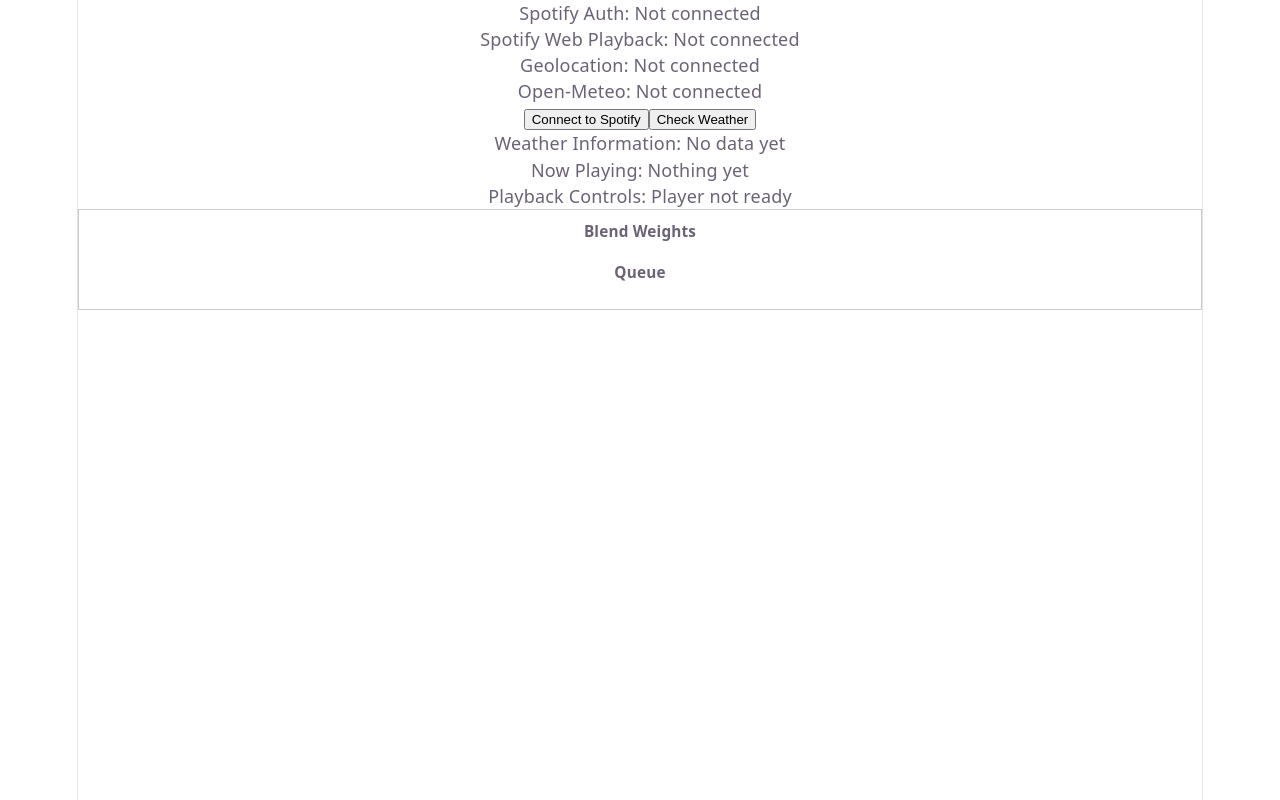
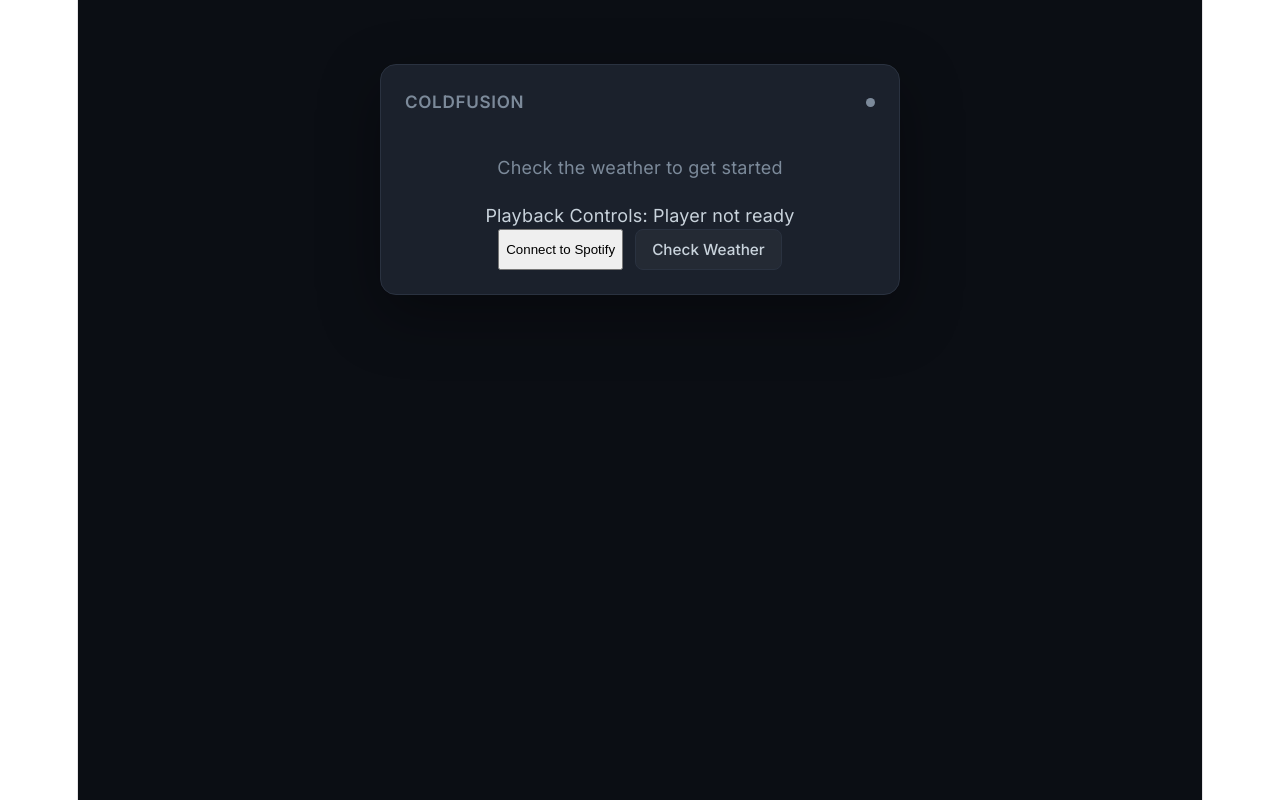
Before and after one commit to lexgit5/ColdFusion, a React (Vite) app: page / in a window 1280 px wide. Built offline with nearby package versions, Linux system fonts and the light colour scheme.

Commit message:
prototype ui

```diff
--- a/src/App.css
+++ b/src/App.css
@@ -1,184 +1,256 @@
-.counter {
-  font-size: 16px;
-  padding: 5px 10px;
-  border-radius: 5px;
+@import url('https://fonts.googleapis.com/css2?family=Fraunces:opsz,wght@9..144,400;9..144,600&family=Inter:wght@400;500;600&family=IBM+Plex+Mono:wght@400;500&display=swap');
+
+:root {
+  --panel-surface: #1B212C;
+  --text-primary: #C9D3DC;
+  --text-secondary: #7C8A9A;
+  --accent: #E8A34C;
+  --hairline: #2A3240;
+
+  --font-display: 'Fraunces', serif;
+  --font-body: 'Inter', sans-serif;
+  --font-mono: 'IBM Plex Mono', monospace;
+
+  --sky-color: #0B0E14; /* updated live via inline style from getSkyColor() */
+}
+
+* {
+  box-sizing: border-box;
+}
+
+body {
+  margin: 0;
+  font-family: var(--font-body);
+  color: var(--text-primary);
+}
+
+.sky-background {
+  min-height: 100vh;
+  width: 100%;
+  display: flex;
+  justify-content: center;
+  align-items: flex-start;
+  padding: 24px 16px;
+  background-color: var(--sky-color);
+  transition: background-color 2.5s ease;
+}
+
+.panel {
+  width: 100%;
+  max-width: 520px;
+  background: var(--panel-surface);
+  border: 1px solid var(--hairline);
+  border-radius: 16px;
+  padding: 24px;
+  margin-top: 40px;
+  box-shadow: 0 20px 60px rgba(0, 0, 0, 0.35);
+}
+
+/* --- Header row: app name + connection dot --- */
+.panel-header {
+  display: flex;
+  justify-content: space-between;
+  align-items: center;
+  margin-bottom: 20px;
+}
+
+.app-name {
+  font-family: var(--font-body);
+  font-weight: 600;
+  font-size: 0.95rem;
+  letter-spacing: 0.04em;
+  text-transform: uppercase;
+  color: var(--text-secondary);
+}
+
+.connection-dot {
+  width: 9px;
+  height: 9px;
+  border-radius: 50%;
+  background: var(--text-secondary);
+  transition: background 0.4s ease;
+}
+
+.connection-dot.connected {
+  background: var(--accent);
+  box-shadow: 0 0 8px var(--accent);
+}
+
+/* --- Weather headline --- */
+.weather-headline {
+  font-family: var(--font-display);
+  font-size: 2.4rem;
+  font-weight: 600;
+  line-height: 1.1;
+  margin: 0 0 20px 0;
+}
+
+.weather-headline .no-data {
+  font-family: var(--font-body);
+  font-size: 1rem;
+  font-weight: 400;
+  color: var(--text-secondary);
+}
+
+/* --- Blend bar (signature element) --- */
+.blend-bar {
+  display: flex;
+  width: 100%;
+  height: 10px;
+  border-radius: 6px;
+  overflow: hidden;
+  background: var(--hairline);
+  margin-bottom: 8px;
+}
+
+.blend-bar-segment {
+  height: 100%;
+  transition: width 2.5s ease;
+}
+
+.blend-legend {
+  display: flex;
+  flex-wrap: wrap;
+  gap: 12px;
+  font-family: var(--font-mono);
+  font-size: 0.72rem;
+  color: var(--text-secondary);
+  margin-bottom: 24px;
+}
+
+.blend-legend-item {
+  display: flex;
+  align-items: center;
+  gap: 5px;
+}
+
+.blend-legend-swatch {
+  width: 8px;
+  height: 8px;
+  border-radius: 2px;
+  display: inline-block;
+}
+
+/* --- Now Playing card --- */
+.now-playing {
+  display: flex;
+  align-items: center;
+  gap: 14px;
+  padding: 14px;
+  background: rgba(255, 255, 255, 0.03);
+  border: 1px solid var(--hairline);
+  border-radius: 12px;
+  margin-bottom: 20px;
+}
+
+.now-playing img {
+  width: 56px;
+  height: 56px;
+  border-radius: 8px;
+  object-fit: cover;
+  flex-shrink: 0;
+}
+
+.now-playing-info {
+  min-width: 0; /* allows text truncation to work inside flex */
+}
+
+.now-playing-track {
+  font-family: var(--font-body);
+  font-weight: 500;
+  font-size: 0.95rem;
+  white-space: nowrap;
+  overflow: hidden;
+  text-overflow: ellipsis;
+}
+
+.now-playing-artist {
+  font-family: var(--font-body);
+  font-size: 0.82rem;
+  color: var(--text-secondary);
+  white-space: nowrap;
+  overflow: hidden;
+  text-overflow: ellipsis;
+}
+
+.now-playing-empty {
+  font-family: var(--font-body);
+  font-size: 0.9rem;
+  color: var(--text-secondary);
+}
+
+/* --- Transport controls --- */
+.transport {
+  display: flex;
+  justify-content: center;
+  align-items: center;
+  gap: 28px;
+  margin-bottom: 20px;
+}
+
+.transport button {
+  background: none;
+  border: none;
+  color: var(--text-primary);
+  font-size: 1.4rem;
+  cursor: pointer;
+  padding: 8px;
+  border-radius: 50%;
+  transition: background 0.2s ease, color 0.2s ease;
+  line-height: 1;
+}
+
+.transport button:hover {
+  background: rgba(255, 255, 255, 0.06);
   color: var(--accent);
-  background: var(--accent-bg);
-  border: 2px solid transparent;
-  transition: border-color 0.3s;
-  margin-bottom: 24px;
+}
 
-  &:hover {
-    border-color: var(--accent-border);
+.transport .play-pause {
+  font-size: 1.8rem;
+}
+
+/* --- Setup actions (Check Weather / Connect) --- */
+.setup-actions {
+  display: flex;
+  justify-content: center;
+  gap: 12px;
+  transition: opacity 0.6s ease, max-height 0.6s ease, margin 0.6s ease;
+  overflow: hidden;
+}
+
+.setup-actions.hidden {
+  opacity: 0;
+  max-height: 0;
+  margin: 0;
+  pointer-events: none;
+}
+
+.setup-button {
+  font-family: var(--font-body);
+  font-size: 0.85rem;
+  font-weight: 500;
+  color: var(--text-primary);
+  background: rgba(255, 255, 255, 0.04);
+  border: 1px solid var(--hairline);
+  border-radius: 8px;
+  padding: 10px 16px;
+  cursor: pointer;
+  transition: border-color 0.2s ease, background 0.2s ease;
+}
+
+.setup-button:hover {
+  border-color: var(--accent);
+  background: rgba(255, 255, 255, 0.07);
+}
+
+/* --- Responsive: tighten padding on very small screens --- */
+@media (max-width: 400px) {
+  .panel {
+    padding: 18px;
+    margin-top: 20px;
   }
-  &:focus-visible {
-    outline: 2px solid var(--accent);
-    outline-offset: 2px;
+
+  .weather-headline {
+    font-size: 1.9rem;
   }
 }
-
-.hero {
-  position: relative;
-
-  .base,
-  .framework,
-  .vite {
-    inset-inline: 0;
-    margin: 0 auto;
-  }
-
-  .base {
-    width: 170px;
-    position: relative;
-    z-index: 0;
-  }
-
-  .framework,
-  .vite {
-    position: absolute;
-  }
-
-  .framework {
-    z-index: 1;
-    top: 34px;
-    height: 28px;
-    transform: perspective(2000px) rotateZ(300deg) rotateX(44deg) rotateY(39deg)
-      scale(1.4);
-  }
-
-  .vite {
-    z-index: 0;
-    top: 107px;
-    height: 26px;
-    width: auto;
-    transform: perspective(2000px) rotateZ(300deg) rotateX(40deg) rotateY(39deg)
-      scale(0.8);
-  }
-}
-
-#center {
-  display: flex;
-  flex-direction: column;
-  gap: 25px;
-  place-content: center;
-  place-items: center;
-  flex-grow: 1;
-
-  @media (max-width: 1024px) {
-    padding: 32px 20px 24px;
-    gap: 18px;
-  }
-}
-
-#next-steps {
-  display: flex;
-  border-top: 1px solid var(--border);
-  text-align: left;
-
-  & > div {
-    flex: 1 1 0;
-    padding: 32px;
-    @media (max-width: 1024px) {
-      padding: 24px 20px;
-    }
-  }
-
-  .icon {
-    margin-bottom: 16px;
-    width: 22px;
-    height: 22px;
-  }
-
-  @media (max-width: 1024px) {
-    flex-direction: column;
-    text-align: center;
-  }
-}
-
-#docs {
-  border-right: 1px solid var(--border);
-
-  @media (max-width: 1024px) {
-    border-right: none;
-    border-bottom: 1px solid var(--border);
-  }
-}
-
-#next-steps ul {
-  list-style: none;
-  padding: 0;
-  display: flex;
-  gap: 8px;
-  margin: 32px 0 0;
-
-  .logo {
-    height: 18px;
-  }
-
-  a {
-    color: var(--text-h);
-    font-size: 16px;
-    border-radius: 6px;
-    background: var(--social-bg);
-    display: flex;
-    padding: 6px 12px;
-    align-items: center;
-    gap: 8px;
-    text-decoration: none;
-    transition: box-shadow 0.3s;
-
-    &:hover {
-      box-shadow: var(--shadow);
-    }
-    .button-icon {
-      height: 18px;
-      width: 18px;
-    }
-  }
-
-  @media (max-width: 1024px) {
-    margin-top: 20px;
-    flex-wrap: wrap;
-    justify-content: center;
-
-    li {
-      flex: 1 1 calc(50% - 8px);
-    }
-
-    a {
-      width: 100%;
-      justify-content: center;
-      box-sizing: border-box;
-    }
-  }
-}
-
-#spacer {
-  height: 88px;
-  border-top: 1px solid var(--border);
-  @media (max-width: 1024px) {
-    height: 48px;
-  }
-}
-
-.ticks {
-  position: relative;
-  width: 100%;
-
-  &::before,
-  &::after {
-    content: '';
-    position: absolute;
-    top: -4.5px;
-    border: 5px solid transparent;
-  }
-
-  &::before {
-    left: 0;
-    border-left-color: var(--border);
-  }
-  &::after {
-    right: 0;
-    border-right-color: var(--border);
-  }
-}
--- a/src/App.jsx
+++ b/src/App.jsx
@@ -1,5 +1,4 @@
 import { useEffect, useState, useRef } from 'react'
-import StatusPanel from './components/StatusPanel'
 import AuthButton from './components/AuthButton'
 import { exchangeCodeForToken } from './utils/spotifyAuth'
 import { initializePlayer } from './utils/spotifyPlayer'
@@ -7,10 +6,11 @@
 import { getBlendWeights } from './utils/blend'
 import { fetchTracklists, pickTrack } from './utils/queueBuilder'
 import { playTrack, queueTrack } from './utils/spotifyApi'
+import { getSkyColor } from './utils/skyColor'
 import WeatherInfo from './components/WeatherInfo'
 import NowPlaying from './components/NowPlaying'
 import PlaybackControls from './components/PlaybackControls'
-import BlendDebug from './components/BlendDebug'
+import BlendBar from './components/BlendBar'
 
 import './App.css'
 
@@ -24,8 +24,8 @@
   const [geolocationStatus, setGeolocationStatus] = useState("Not connected");
   const [weatherStatus, setWeatherStatus] = useState("Not connected");
 
-  const [accessToken, setAccessToken] = useState(null); // this and the useEffect below handle Spotify auth
-  const hasExchangedCode = useRef(false); // guards against StrictMode double-firing the effect
+  const [accessToken, setAccessToken] = useState(null);
+  const hasExchangedCode = useRef(false);
 
   useEffect(() => {
     const params = new URLSearchParams(window.location.search);
@@ -39,8 +39,6 @@
         .then((token) => {
           setAccessToken(token);
           setSpotifyAuthStatus("Connected");
-
-          // Clean the code out of the URL so it's not sitting there / re-triggered on refresh
           window.history.replaceState({}, document.title, "/");
         })
         .catch((err) => {
@@ -50,11 +48,11 @@
     }
   }, []);
 
-  const [deviceId, setDeviceId] = useState(null); // this and the useEffect below start the web player
+  const [deviceId, setDeviceId] = useState(null);
   const [player, setPlayer] = useState(null);
-  const [currentTrack, setCurrentTrack] = useState(null); // holds the currently playing track's info for NowPlaying
-  const [isPaused, setIsPaused] = useState(true); // tracks play/pause state for PlaybackControls
-  const hasInitializedPlayer = useRef(false); // guards against StrictMode double-firing the player setup effect
+  const [currentTrack, setCurrentTrack] = useState(null);
+  const [isPaused, setIsPaused] = useState(true);
+  const hasInitializedPlayer = useRef(false);
 
   useEffect(() => {
     if (!accessToken || hasInitializedPlayer.current) return;
@@ -69,7 +67,6 @@
         setSpotifyWebplayStatus("Ready");
       },
       onStateChange: (state) => {
-        console.log('Player state changed:', state);
         if (state) {
           setIsPaused(state.paused);
         }
@@ -88,7 +85,7 @@
     });
   }, [accessToken]);
 
-  const [weatherData, setWeatherData] = useState(null); // location permission and weather set up
+  const [weatherData, setWeatherData] = useState(null);
 
   async function handleCheckWeather() {
     try {
@@ -106,12 +103,8 @@
     }
   }
 
-  const [blendWeights, setBlendWeights] = useState(null); // debug: current blend breakdown
-  const [queue, setQueue] = useState(null); // debug: tracks sent so far, in the order we sent them
+  const [blendWeights, setBlendWeights] = useState(null);
 
-  // Called by the Play button when nothing is currently playing yet.
-  // Rolls one track at a time, sends it to Spotify immediately, waits for it to settle,
-  // then displays it — no separate "plan" array, so the display can never drift from what was sent.
   async function handleStart() {
     if (!weatherData || !deviceId) {
       console.error('Missing weather data or device — check weather and ensure player is ready first');
@@ -123,65 +116,54 @@
 
     const { categories, tracklists } = await fetchTracklists(weights, accessToken);
 
-    setQueue([]); // reset display queue
-
-    for (let i = 0; i < 10; i++) {
+    for (let i = 0; i < 20; i++) {
       const track = pickTrack(weights, categories, tracklists);
       if (!track) continue;
-
-      console.log(`Sending track ${i}:`, track.name, track.uri);
 
       if (i === 0) {
         await playTrack(deviceId, accessToken, track.uri);
       } else {
         await queueTrack(deviceId, accessToken, track.uri);
-        await wait(1000); // give Spotify's backend time to actually commit the addition before the next call
+        await wait(500);
       }
-
-      console.log(`Confirmed queued ${i}:`, track.name);
-
-      setQueue((prev) => [...prev, track]);
     }
   }
 
+  // Setup is "done" once both auth and weather are connected — this hides the setup buttons
+  const setupComplete = spotifyAuthStatus === "Connected" && weatherStatus === "Connected";
+
+  // Live sky background color, derived from the current blend weights
+  const skyColor = getSkyColor(blendWeights);
+
   return (
-    <>
-      <div>
-        <StatusPanel
-          // initializing the status panel on the main page.
-          spotifyAuthStatus={spotifyAuthStatus}
-          spotifyWebplayStatus={spotifyWebplayStatus}
-          geolocationStatus={geolocationStatus}
-          weatherStatus={weatherStatus}
-        />
-      </div>
+    <div className="sky-background" style={{ '--sky-color': skyColor, backgroundColor: skyColor }}>
+      <div className="panel">
+        <div className="panel-header">
+          <span className="app-name">ColdFusion</span>
+          <span className={`connection-dot ${setupComplete ? 'connected' : ''}`} />
+        </div>
 
-      <div>
-        <AuthButton />
-        <button onClick={handleCheckWeather}>Check Weather</button>
-      </div>
+        <WeatherInfo weatherData={weatherData} />
 
-      <div>
-        <WeatherInfo weatherData={weatherData} />
-      </div>
+        <BlendBar weights={blendWeights} />
 
-      <div>
         <NowPlaying track={currentTrack} />
-      </div>
 
-      <div>
         <PlaybackControls
           player={player}
           isPaused={isPaused}
           hasTrack={!!currentTrack}
           onStart={handleStart}
         />
+
+        <div className={`setup-actions ${setupComplete ? 'hidden' : ''}`}>
+          <AuthButton />
+          <button className="setup-button" onClick={handleCheckWeather}>
+            Check Weather
+          </button>
+        </div>
       </div>
-
-      <div>
-        <BlendDebug weights={blendWeights} queue={queue} />
-      </div>
-    </>
+    </div>
   )
 }
 
--- a/src/components/NowPlaying.jsx
+++ b/src/components/NowPlaying.jsx
@@ -1,15 +1,33 @@
-function NowPlaying({ track }) {
-  if (!track) {
-    return <div>Now Playing: Nothing yet</div>;
+function PlaybackControls({ player, isPaused, hasTrack, onStart }) {
+  if (!player) {
+    return null;
+  }
+
+  function handlePlayPause() {
+    if (!hasTrack) {
+      onStart();
+    } else {
+      player.togglePlay();
+    }
+  }
+
+  function handleNext() {
+    player.nextTrack();
+  }
+
+  function handlePrevious() {
+    player.previousTrack();
   }
 
   return (
-    <div>
-      {track.albumArt && <img src={track.albumArt} alt={track.name} width={80} />}
-      <p>{track.name}</p>
-      <p>{track.artist}</p>
+    <div className="transport">
+      <button onClick={handlePrevious} aria-label="Previous track">⏮</button>
+      <button onClick={handlePlayPause} className="play-pause" aria-label={!hasTrack ? 'Start' : isPaused ? 'Play' : 'Pause'}>
+        {!hasTrack ? '▶' : isPaused ? '▶' : '⏸'}
+      </button>
+      <button onClick={handleNext} aria-label="Next track">⏭</button>
     </div>
   );
 }
 
-export default NowPlaying;
+export default PlaybackControls;
--- a/src/components/WeatherInfo.jsx
+++ b/src/components/WeatherInfo.jsx
@@ -35,14 +35,18 @@
 
 function WeatherInfo({ weatherData }) {
   if (!weatherData) {
-    return <div>Weather Information: No data yet</div>;
+    return (
+      <div className="weather-headline">
+        <span className="no-data">Check the weather to get started</span>
+      </div>
+    );
   }
 
   const conditionLabel = getConditionLabel(weatherData.weather_code, weatherData.is_day);
   const temp = Math.round(weatherData.temperature_2m);
 
   return (
-    <div>
+    <div className="weather-headline">
       {conditionLabel}, {temp}°
     </div>
   );
--- /dev/null
+++ b/src/utils/skyColor.js
@@ -0,0 +1,68 @@
+const CATEGORY_COLORS = {
+  rain: '#5B7A9D',
+  snow: '#DCE6EC',
+  mist: '#9AA5A8',
+  clearDayHot: '#E8A34C',
+  clearDayCold: '#7FB8D9',
+  clearNightHot: '#8A5FA8',
+  clearNightCold: '#3A4A7A',
+};
+
+const BASE_DUSK = { r: 0x0b, g: 0x0e, b: 0x14 }; // fallback / resting background
+
+function hexToRgb(hex) {
+  const clean = hex.replace('#', '');
+  return {
+    r: parseInt(clean.slice(0, 2), 16),
+    g: parseInt(clean.slice(2, 4), 16),
+    b: parseInt(clean.slice(4, 6), 16),
+  };
+}
+
+function rgbToHex({ r, g, b }) {
+  const toHex = (n) => Math.round(Math.max(0, Math.min(255, n))).toString(16).padStart(2, '0');
+  return `#${toHex(r)}${toHex(g)}${toHex(b)}`;
+}
+
+function mix(a, b, amount) {
+  // amount = 0 -> all a, amount = 1 -> all b
+  return {
+    r: a.r + (b.r - a.r) * amount,
+    g: a.g + (b.g - a.g) * amount,
+    b: a.b + (b.b - a.b) * amount,
+  };
+}
+
+// Given blend weights (object of category -> 0-1, summing to ~1), returns a
+// single hex color representing the weighted mix of all active categories,
+// pulled partway toward the base dusk color so it stays muted, not neon.
+function getSkyColor(weights) {
+  if (!weights) return rgbToHex(BASE_DUSK);
+
+  let mixed = { r: 0, g: 0, b: 0 };
+  let totalWeight = 0;
+
+  for (const [category, weight] of Object.entries(weights)) {
+    if (weight <= 0) continue;
+    const color = CATEGORY_COLORS[category];
+    if (!color) continue;
+
+    const rgb = hexToRgb(color);
+    mixed.r += rgb.r * weight;
+    mixed.g += rgb.g * weight;
+    mixed.b += rgb.b * weight;
+    totalWeight += weight;
+  }
+
+  if (totalWeight === 0) return rgbToHex(BASE_DUSK);
+
+  // Normalize in case weights don't sum to exactly 1
+  mixed = { r: mixed.r / totalWeight, g: mixed.g / totalWeight, b: mixed.b / totalWeight };
+
+  // Pull toward the base dusk tone so the result stays muted/atmospheric, not saturated
+  const muted = mix(mixed, BASE_DUSK, 0.45);
+
+  return rgbToHex(muted);
+}
+
+export { getSkyColor, CATEGORY_COLORS };
```
Also changed, not shown: src/components/blendBar.jsx (added, +48 -0 lines).
